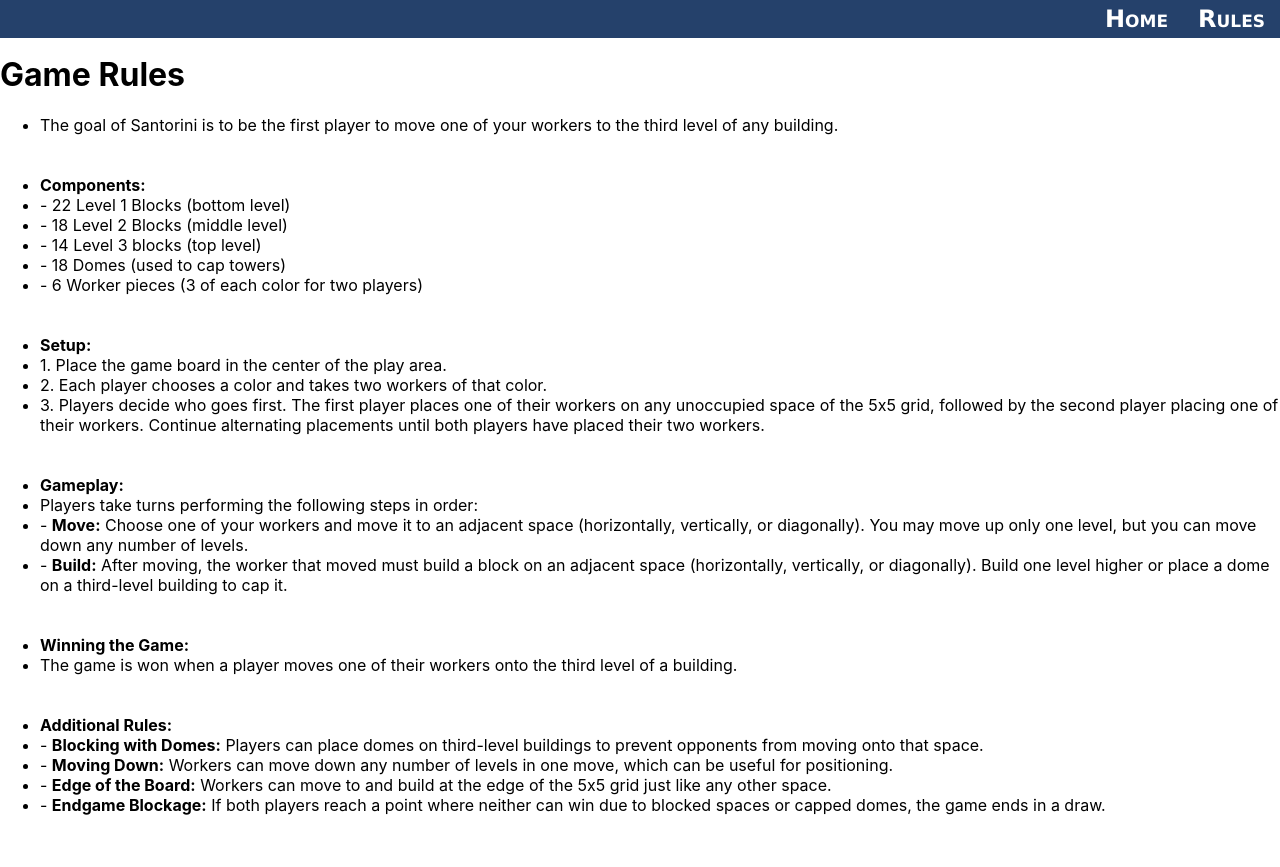
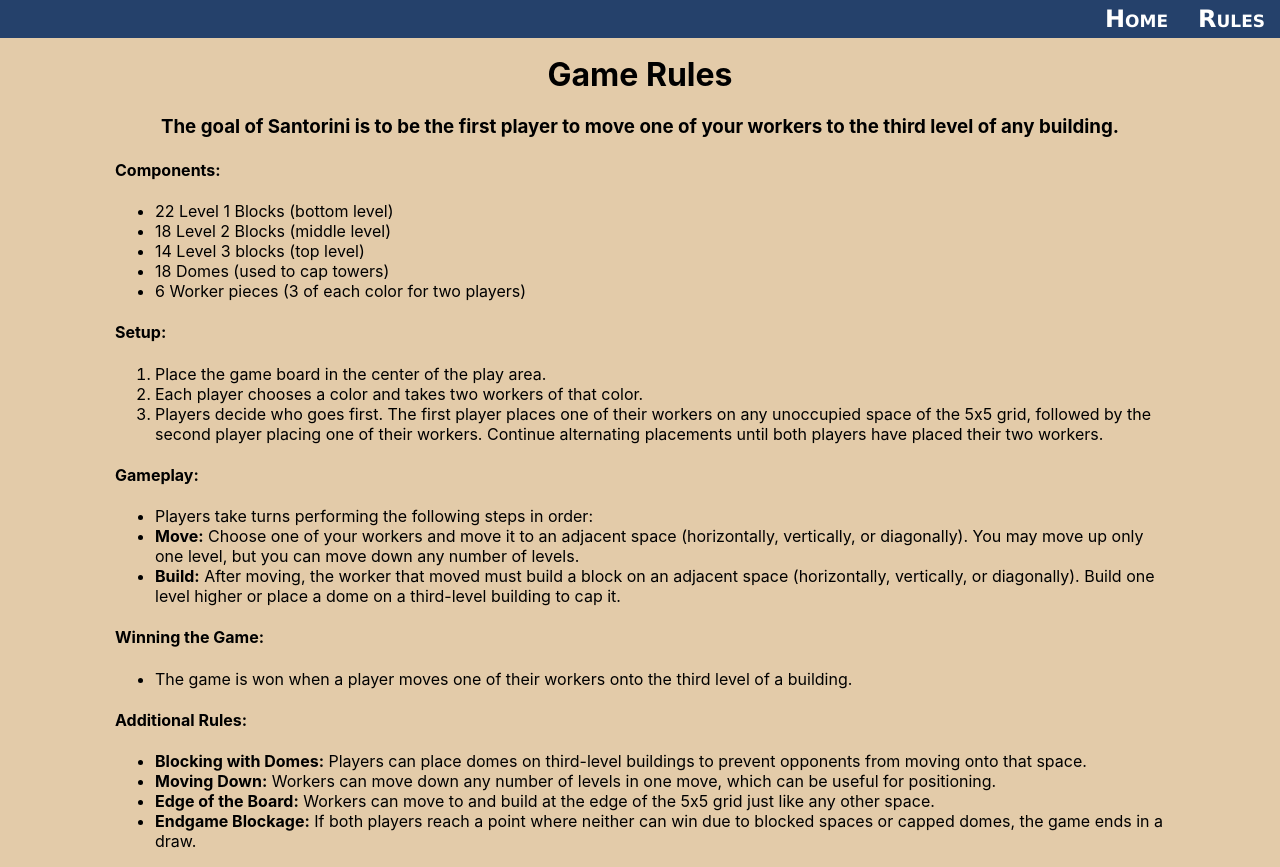
Before and after one commit to lairdc/SantoriniAI, a React (Vite) app in the folder santoriniWebsite/client/: page /rules in a window 1280 px wide. Before the commit the page ends 831 px from the top, so only its background shows below. Built offline with nearby package versions, Linux system fonts and the light colour scheme.

Commit message:
Final changes to Rules page

```diff
--- a/santoriniWebsite/client/src/pages/index.css
+++ b/santoriniWebsite/client/src/pages/index.css
@@ -1,6 +1,6 @@
 .index-app {
   text-align: center;
-  min-height: 150vh;
+  min-height: 70vh;
 }
 
 .index-app-logo {
@@ -16,12 +16,12 @@
 
 .index-app-header {
   position: relative;
-  background-color: #eac9a4;
+  background-color: #e3cba9;
   background-image: url('/clouds.png');
   background-size: contain;
   background-repeat: repeat-x;
   background-blend-mode: lighten;
-  min-height: 60vh;
+  min-height: 65vh;
   display: flex;
   flex-direction: column;
   align-items: center;
@@ -92,7 +92,13 @@
   height: auto;
 }
 
+.custom-link{
+  color:#61dafb;
+}
 
+.custom-link:hover{
+  color: #ffffff;
+}
 button {
   padding: 15px 30px;
   font-size: 30px;
--- a/santoriniWebsite/client/src/pages/index.tsx
+++ b/santoriniWebsite/client/src/pages/index.tsx
@@ -7,11 +7,6 @@
     return (
         <div className="index-app">
             <header className="index-app-header">
-                <div className="rules-button-container">
-                    <Link to="/rules" className="rules-button">
-                        Rules
-                    </Link>
-                </div>
                 <h1>
                     <span className="welcome">Welcome to </span>
                     <span className="santorini">SantoriniAI</span>
@@ -31,6 +26,7 @@
                             the power of Greek gods,
                             adding unique abilities that influence the flow of the game.
                         </p>
+                        <p><Link to="/rules" className="custom-link">Click here to view Rules</Link></p>
                     </div>
 
                     <div className="button-container">
--- a/santoriniWebsite/client/src/pages/rules.css
+++ b/santoriniWebsite/client/src/pages/rules.css
@@ -0,0 +1,19 @@
+
+body {
+    background-color: #e3cba9;
+    }
+
+.rules-app {
+    text-align: center;
+    color: black;
+    max-width: 1050px;
+    margin: 0 auto;
+  }
+
+.rules-app-header{
+    text-align: center;
+  }
+
+.rules-content {
+    text-align: left;
+}
--- a/santoriniWebsite/client/src/pages/rules.tsx
+++ b/santoriniWebsite/client/src/pages/rules.tsx
@@ -6,47 +6,54 @@
     <div className="rules-app">
       <header className="rules-app-header">
         <h1>Game Rules</h1>
+        <h3>The goal of Santorini is to be the first player to move one of your workers to the third level of any building.</h3>
       </header>
       <div className="rules-content">
-        <ul>
-          <li>The goal of Santorini is to be the first player to move one of your workers to the third level of any building.</li>
-          <br />
-          <br />
+        <div>
+            <h4>Components: </h4>
+            <ul className="indented-list">
+              <li> 22 Level 1 Blocks (bottom level)</li>
+              <li> 18 Level 2 Blocks (middle level)</li>
+              <li> 14 Level 3 blocks (top level)</li>
+              <li> 18 Domes (used to cap towers)</li>
+              <li> 6 Worker pieces (3 of each color for two players)</li>
+            </ul>
+        </div>
 
-          <li><strong>Components: </strong></li>
-          <li> - 22 Level 1 Blocks (bottom level)</li>
-          <li> - 18 Level 2 Blocks (middle level)</li>
-          <li> - 14 Level 3 blocks (top level)</li>
-          <li> - 18 Domes (used to cap towers)</li>
-          <li> - 6 Worker pieces (3 of each color for two players)</li>
-          <br />
-          <br />
+        <div>
+            <h4>Setup: </h4>
+            <ol className="indented-list">
+            <li> Place the game board in the center of the play area.</li>
+            <li> Each player chooses a color and takes two workers of that color.</li>
+            <li> Players decide who goes first. The first player places one of their workers on any unoccupied space of the 5x5 grid, followed by the second player placing one of their workers. Continue alternating placements until both players have placed their two workers.</li>
+            </ol>
+        </div>
 
-          <li><strong>Setup: </strong></li>
-          <li> 1. Place the game board in the center of the play area.</li>
-          <li> 2. Each player chooses a color and takes two workers of that color.</li>
-          <li> 3. Players decide who goes first. The first player places one of their workers on any unoccupied space of the 5x5 grid, followed by the second player placing one of their workers. Continue alternating placements until both players have placed their two workers.</li>
-          <br />
-          <br />
+        <div>
+            <h4>Gameplay: </h4>
+            <ul className="indented-list">
+            <li>Players take turns performing the following steps in order:</li>
+            <li><strong>Move:</strong> Choose one of your workers and move it to an adjacent space (horizontally, vertically, or diagonally). You may move up only one level, but you can move down any number of levels.</li>
+            <li><strong>Build:</strong> After moving, the worker that moved must build a block on an adjacent space (horizontally, vertically, or diagonally). Build one level higher or place a dome on a third-level building to cap it.</li>
+            </ul>
+        </div>
 
-          <li><strong>Gameplay: </strong></li>
-          <li>Players take turns performing the following steps in order:</li>
-          <li> - <strong>Move:</strong> Choose one of your workers and move it to an adjacent space (horizontally, vertically, or diagonally). You may move up only one level, but you can move down any number of levels.</li>
-          <li> - <strong>Build:</strong> After moving, the worker that moved must build a block on an adjacent space (horizontally, vertically, or diagonally). Build one level higher or place a dome on a third-level building to cap it.</li>
-          <br />
-          <br />
+        <div>
+          <h4>Winning the Game: </h4>
+          <ul className="indented-list">
+            <li>The game is won when a player moves one of their workers onto the third level of a building.</li>
+          </ul>
+        </div>
 
-          <li><strong>Winning the Game: </strong></li>
-          <li> The game is won when a player moves one of their workers onto the third level of a building.</li>
-          <br />
-          <br />
-
-          <li><strong>Additional Rules: </strong></li>
-          <li> - <strong>Blocking with Domes:</strong> Players can place domes on third-level buildings to prevent opponents from moving onto that space.</li>
-          <li> - <strong>Moving Down:</strong> Workers can move down any number of levels in one move, which can be useful for positioning.</li>
-          <li> - <strong>Edge of the Board:</strong> Workers can move to and build at the edge of the 5x5 grid just like any other space.</li>
-          <li> - <strong>Endgame Blockage:</strong> If both players reach a point where neither can win due to blocked spaces or capped domes, the game ends in a draw.</li>
-        </ul>
+        <div>
+          <h4>Additional Rules: </h4>
+            <ul className="indented-list">
+              <li> <strong>Blocking with Domes:</strong> Players can place domes on third-level buildings to prevent opponents from moving onto that space.</li>
+              <li> <strong>Moving Down:</strong> Workers can move down any number of levels in one move, which can be useful for positioning.</li>
+              <li> <strong>Edge of the Board:</strong> Workers can move to and build at the edge of the 5x5 grid just like any other space.</li>
+              <li> <strong>Endgame Blockage:</strong> If both players reach a point where neither can win due to blocked spaces or capped domes, the game ends in a draw.</li>
+            </ul>
+        </div>
       </div>
     </div>
   );
```
